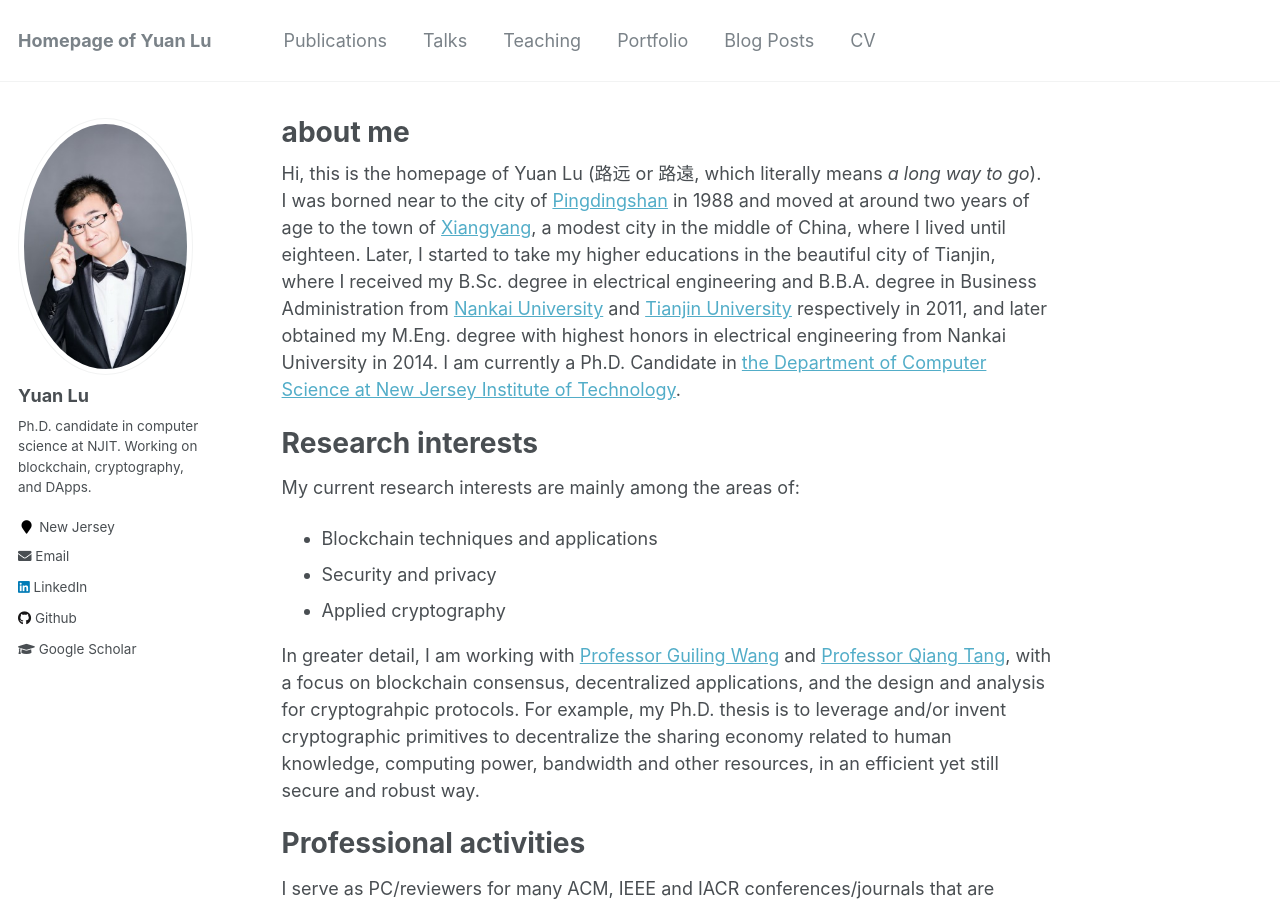
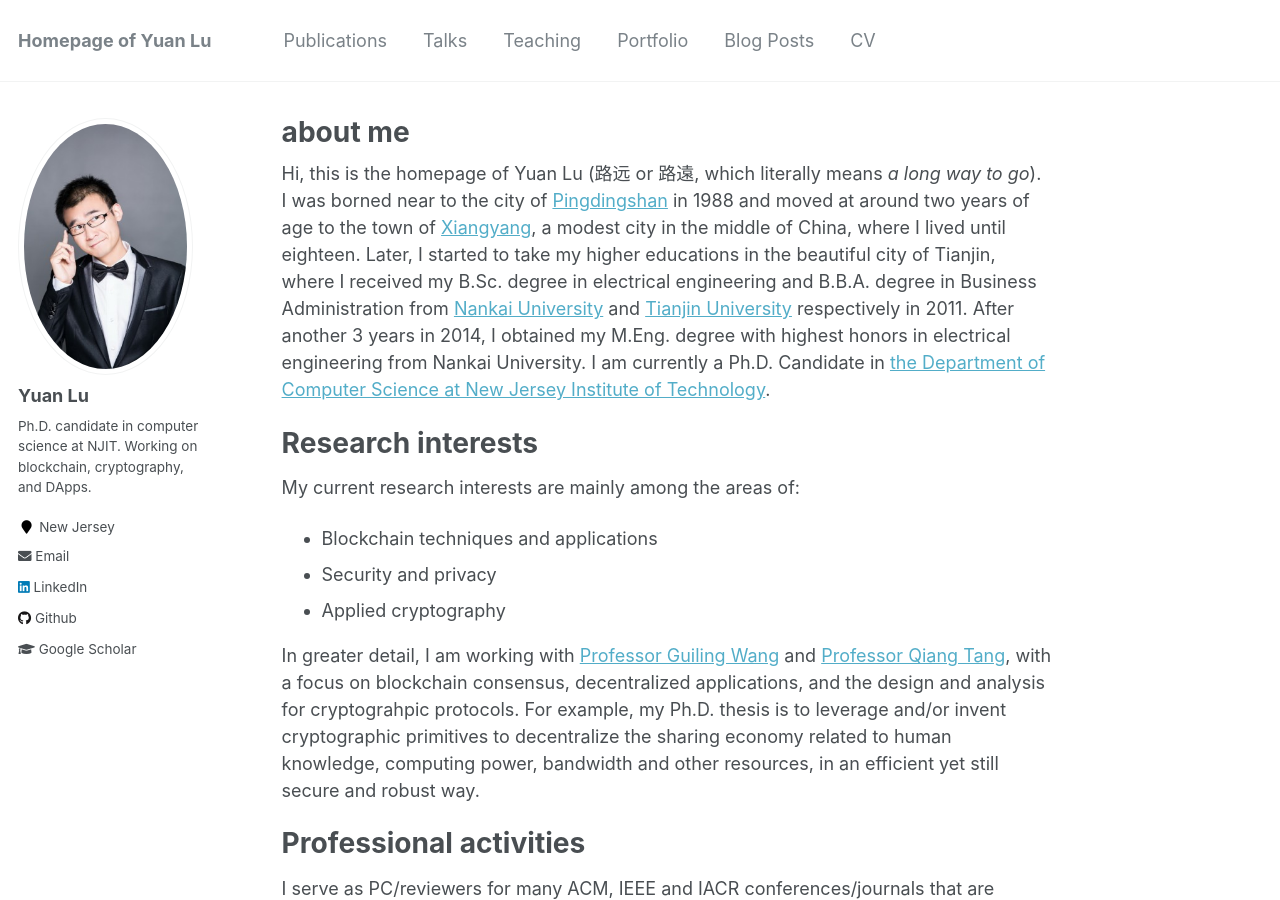
Before and after one commit to yylluu/yylluu.github.io, a Jekyll site: the page built from _pages/about.md, in a window 1280 px wide and 900 px high. Built offline with Jekyll 4.4.1, drawn with Linux system fonts in a browser that asks for light colours.

Commit message:
Update about.md

```diff
--- a/_pages/about.md
+++ b/_pages/about.md
@@ -8,7 +8,7 @@ redirect_from:
   - /about.html
 ---
 
-Hi, this is the homepage of Yuan Lu (路远 or 路遠, which literally means *a long way to go*). I was borned near to the city of [Pingdingshan](https://en.wikipedia.org/wiki/Pingdingshan) in 1988 and moved at around two years of age to the town of [Xiangyang](https://en.wikipedia.org/wiki/Xiangyang), a modest city in the middle of China, where I lived until eighteen. Later, I started to take my higher educations in the beautiful city of Tianjin, where I received my B.Sc. degree in electrical engineering and B.B.A. degree in Business Administration from [Nankai University](https://en.wikipedia.org/wiki/Nankai_University) and [Tianjin University](https://en.wikipedia.org/wiki/Tianjin_University) respectively in 2011, and later obtained my M.Eng. degree with highest honors in electrical engineering from Nankai University in 2014. I am currently a Ph.D. Candidate in [the Department of Computer Science at New Jersey Institute of Technology](https://cs.njit.edu/).
+Hi, this is the homepage of Yuan Lu (路远 or 路遠, which literally means *a long way to go*). I was borned near to the city of [Pingdingshan](https://en.wikipedia.org/wiki/Pingdingshan) in 1988 and moved at around two years of age to the town of [Xiangyang](https://en.wikipedia.org/wiki/Xiangyang), a modest city in the middle of China, where I lived until eighteen. Later, I started to take my higher educations in the beautiful city of Tianjin, where I received my B.Sc. degree in electrical engineering and B.B.A. degree in Business Administration from [Nankai University](https://en.wikipedia.org/wiki/Nankai_University) and [Tianjin University](https://en.wikipedia.org/wiki/Tianjin_University) respectively in 2011. After another 3 years  in 2014, I obtained my M.Eng. degree with highest honors in electrical engineering from Nankai University. I am currently a Ph.D. Candidate in [the Department of Computer Science at New Jersey Institute of Technology](https://cs.njit.edu/).
 
 
 
```
